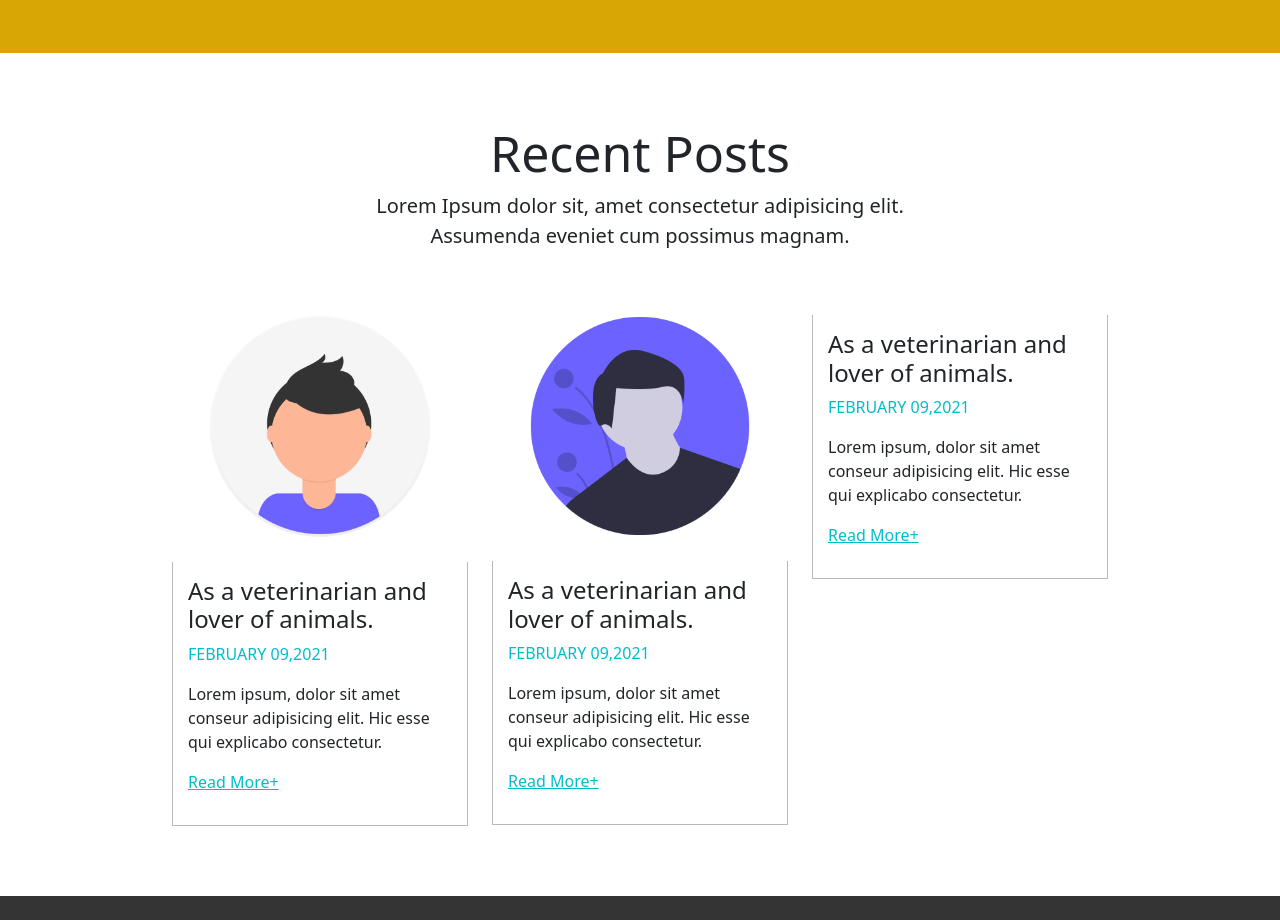
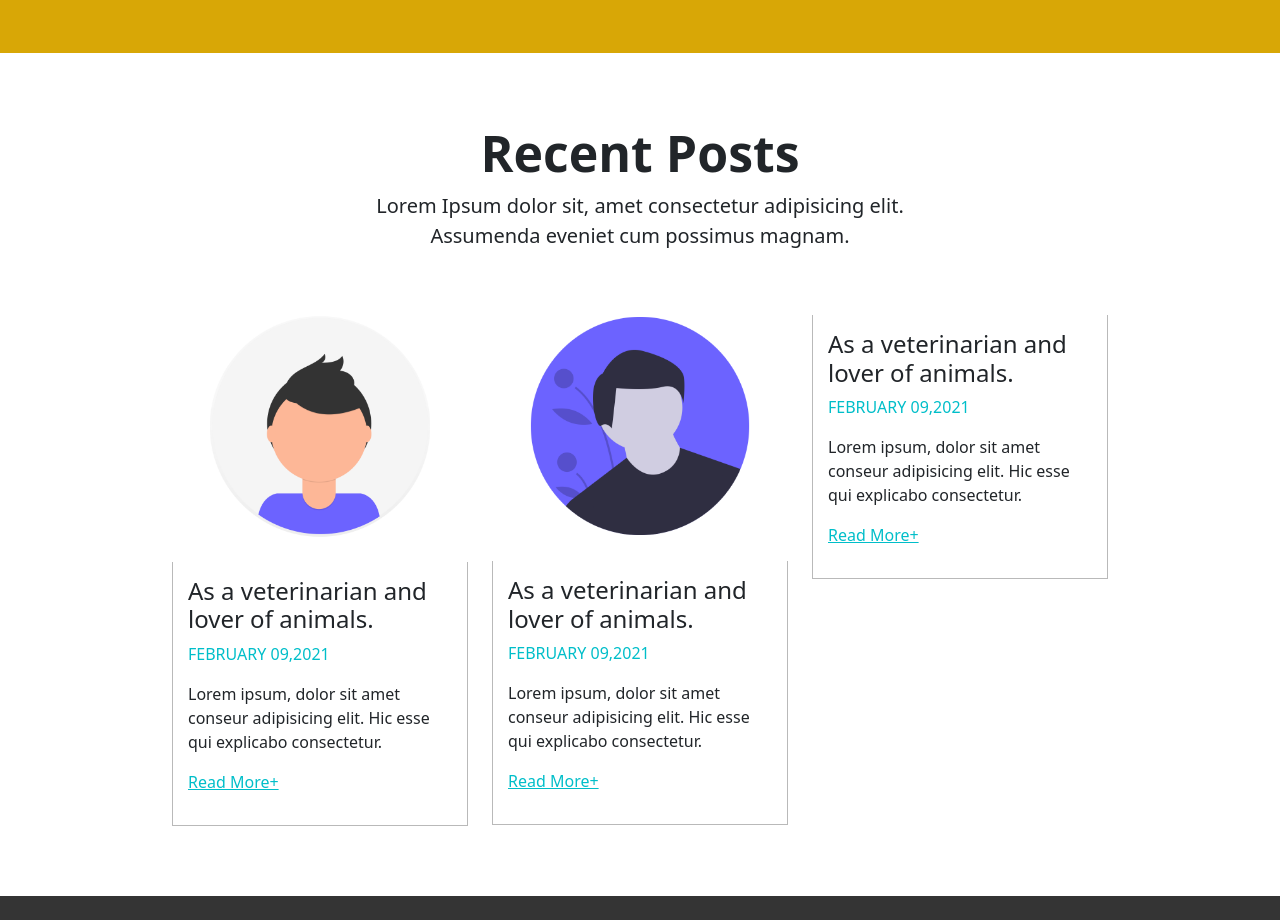
Before and after one commit to abdulragib/boot-2, a plain HTML site: page index.html in a window 1280 px wide. Shown: the part 1220-2140 px from the top of the page. Drawn offline with nearby package versions, Linux system fonts and the light colour scheme.

Commit message:
css font bolder fix

```diff
--- a/css/style.css
+++ b/css/style.css
@@ -163,7 +163,7 @@
 
 #blog-title{
     font-size: 50px;
-    font-weight: bloder;
+    font-weight: bolder;
 }
 
 #blog-p{
```
